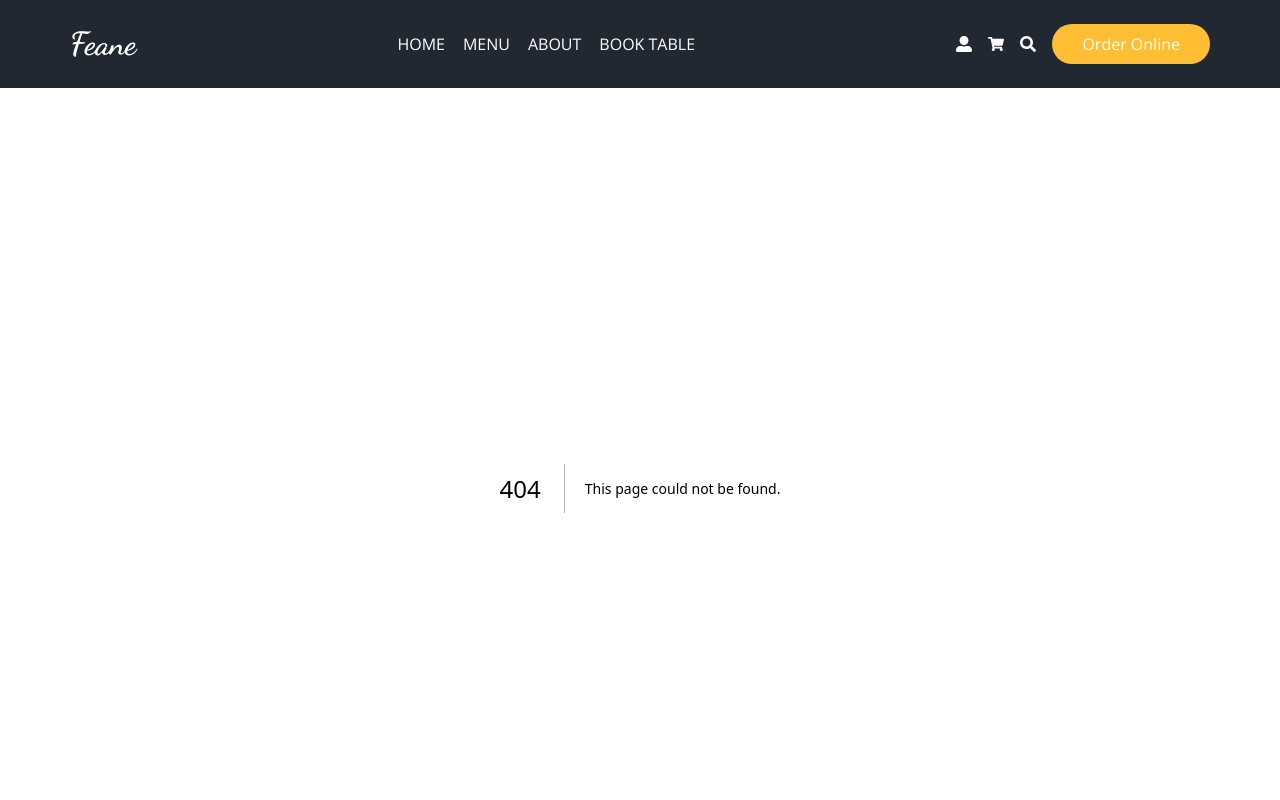
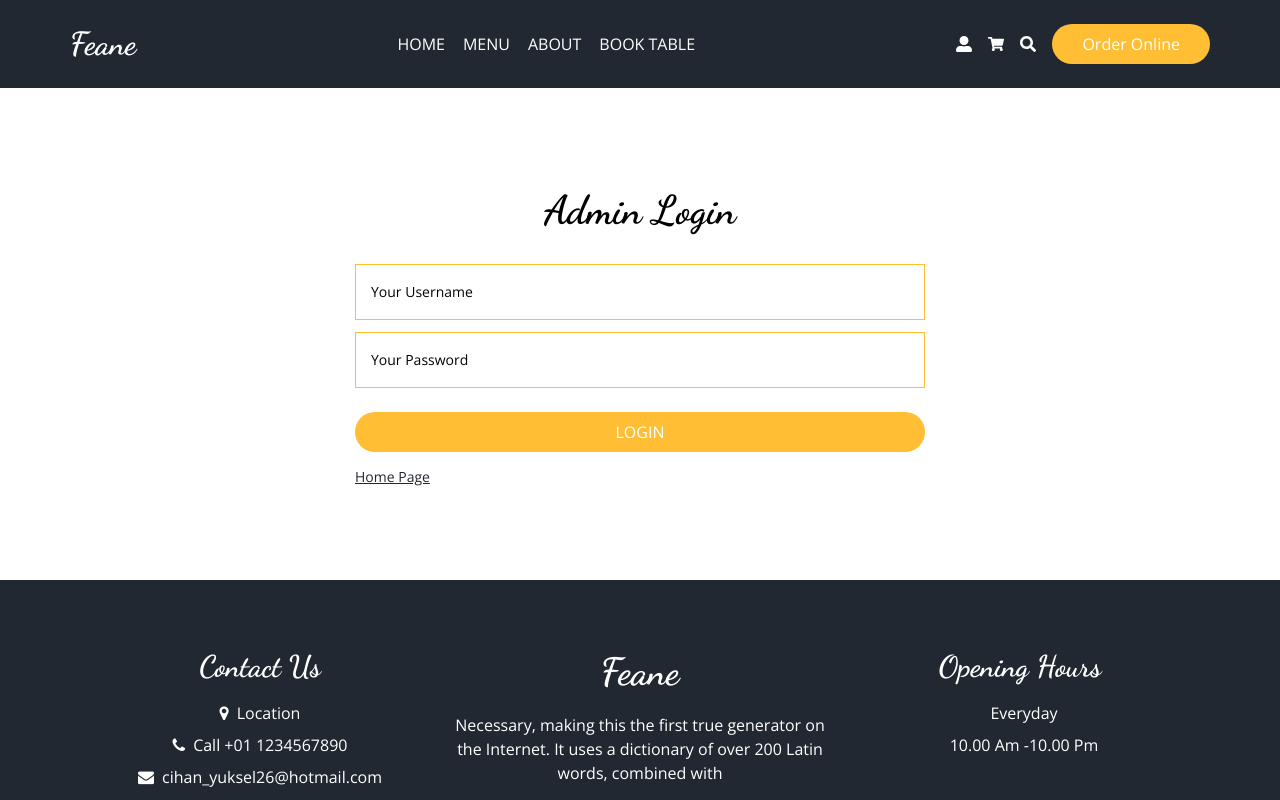
Before and after one commit to ycihan0/Food-Ordering, a Next.js app: page /admin in a window 1280 px wide. Before the commit this address had no page. Shown: the top 800 px of the page. Built offline with nearby package versions, Linux system fonts and the light colour scheme.

Commit message:
created Admin login

```diff
--- /dev/null
+++ b/pages/admin/index.jsx
@@ -0,0 +1,68 @@
+import { useFormik } from "formik";
+import Input from "@/components/form/Input";
+import Title from "@/components/ui/Title";
+import Link from "next/link";
+import { adminSchema } from "@/schema/admin";
+
+const Index = () => {
+  const onSubmit = async (values, actions) => {
+    await new Promise((resolve) => setTimeout(resolve, 4000));
+    actions.resetForm();
+  };
+
+  const { values, errors, touched, handleSubmit, handleChange, handleBlur } =
+    useFormik({
+      initialValues: {
+        username: "",
+        password: "",
+      },
+      onSubmit,
+      validationSchema: adminSchema,
+    });
+
+  const inputs = [
+    {
+      id: 1,
+      name: "username",
+      type: "text",
+      placeholder: "Your Username",
+      value: values.username,
+      errorMessage: errors.username,
+      touched: touched.username,
+    },
+    {
+      id: 2,
+      name: "password",
+      type: "password",
+      placeholder: "Your Password",
+      value: values.password,
+      errorMessage: errors.password,
+      touched: touched.password,
+    },
+  ];
+  return (
+    <div className="container mx-auto py-3">
+      <form className="flex flex-col items-center my-20 md:w-1/2 w-full mx-auto" onSubmit={handleSubmit}>
+        <Title addClass="text-[40px] mb-6">Admin Login</Title>
+        <div className="flex flex-col gap-y-3 w-full">
+          {inputs.map((input) => (
+            <Input
+              key={input.id}
+              {...input}
+              onChange={handleChange}
+              onBlur={handleBlur}
+            />
+          ))}
+        </div>
+        <div className="flex flex-col w-full gap-y-3 mt-6">
+          <button className="btn-primary">LOGIN</button>
+         <Link href="/">
+            <span className="text-sm underline cursor-pointer text-secondary ">Home Page</span>
+          </Link>
+        </div>
+      </form>
+    </div>
+  );
+};
+
+export default Index;
--- a/pages/auth/register.jsx
+++ b/pages/auth/register.jsx
@@ -79,9 +79,6 @@
         </div>
         <div className="flex flex-col w-full gap-y-3 mt-6">
           <button className="btn-primary">REGISTER</button>
-          <button className="btn-primary !bg-secondary">
-            <i className="fa fa-github mr-2 text-lg"></i>GITHUB
-          </button>
           <Link href="/auth/login">
             <span className="text-sm underline cursor-pointer text-secondary ">
               Do you have a account?
--- /dev/null
+++ b/schema/admin.js
@@ -0,0 +1,11 @@
+import * as Yup from "yup";
+export const adminSchema = Yup.object({
+  username: Yup.string().required("Email is required.") .min(3, "Username must be at least 3 characters."),
+  password: Yup.string()
+    .required("Password is required.")
+    .min(8, "Password must be at least 8 characters.")
+    .matches(
+      /^(?=.*[a-z])(?=.*[A-Z])(?=.*\d)(?=.*[@$!%*?&])[A-Za-z\d@$!%*?&]{8,}$/,
+      "Password must contain at least one uppercase, one lowercase, one number and one special character."
+    ),
+});
```
